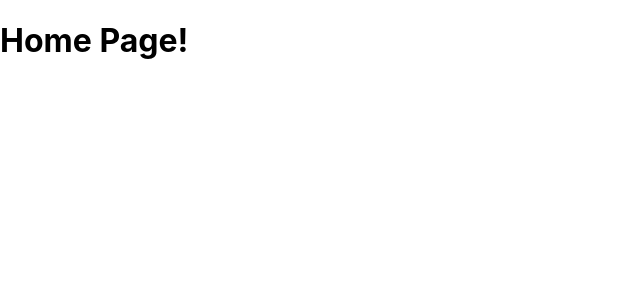
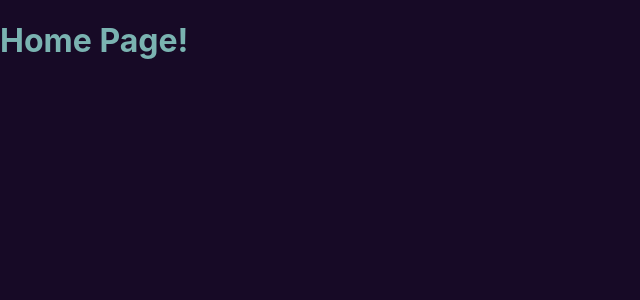
Before and after one commit to ayamur/AMuruch-Portfolio, a React (Create React App) app: page / in a window 1280 px wide. Shown: the top 300 px of the page, without its empty margins (0-640 px from the left). Built offline with nearby package versions, Linux system fonts and the light colour scheme.

Commit message:
temp change css colors for eye strain avoidance

```diff
--- a/src/App.css
+++ b/src/App.css
@@ -36,3 +36,8 @@
     transform: rotate(360deg);
   }
 }
+
+body {
+  background-color: #170a26;
+  color: #7ab3b1;
+}
--- a/src/index.css
+++ b/src/index.css
@@ -5,6 +5,8 @@ body {
     sans-serif;
   -webkit-font-smoothing: antialiased;
   -moz-osx-font-smoothing: grayscale;
+  background-color: #170a26;
+  color: #7ab3b1;
 }
 
 code {
```
